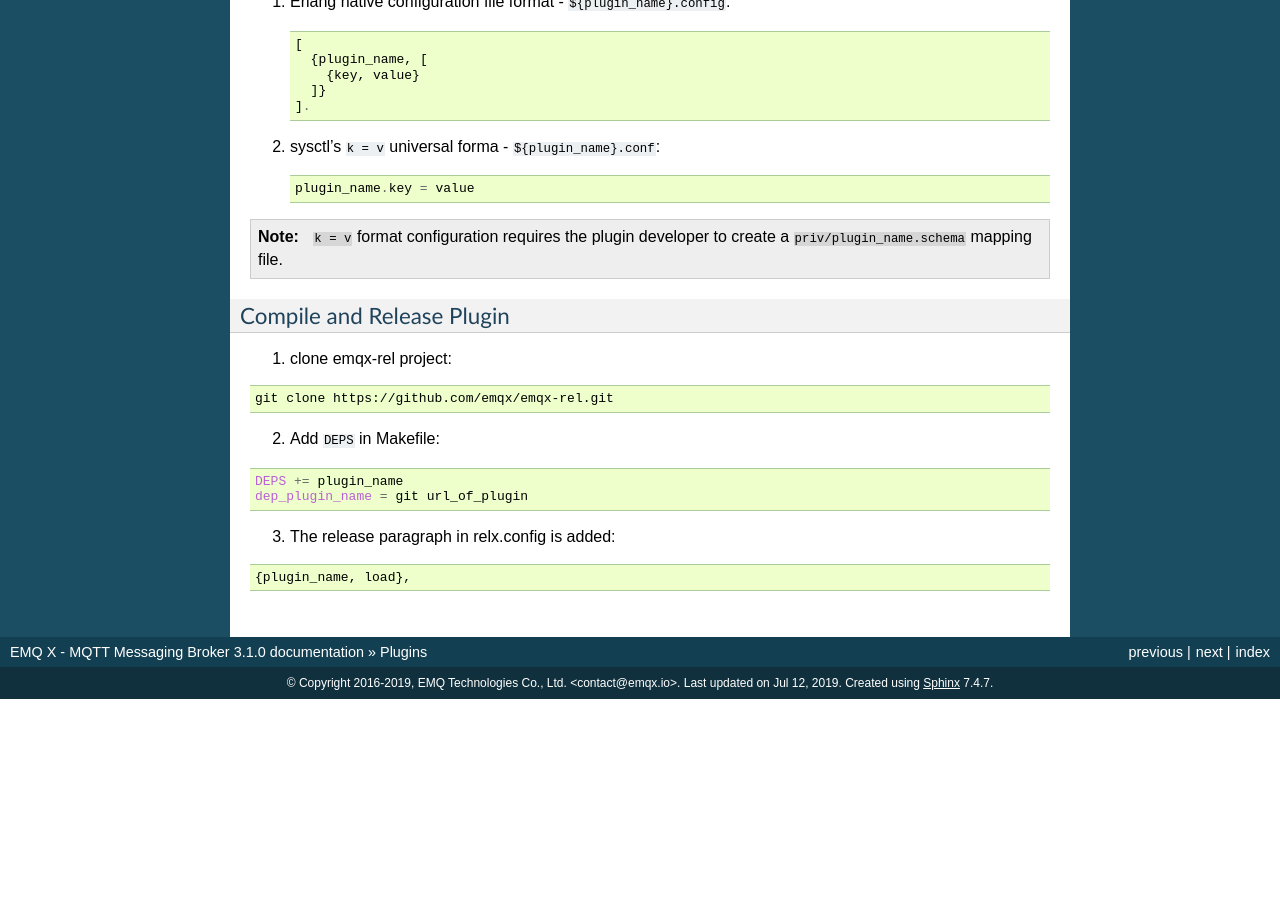
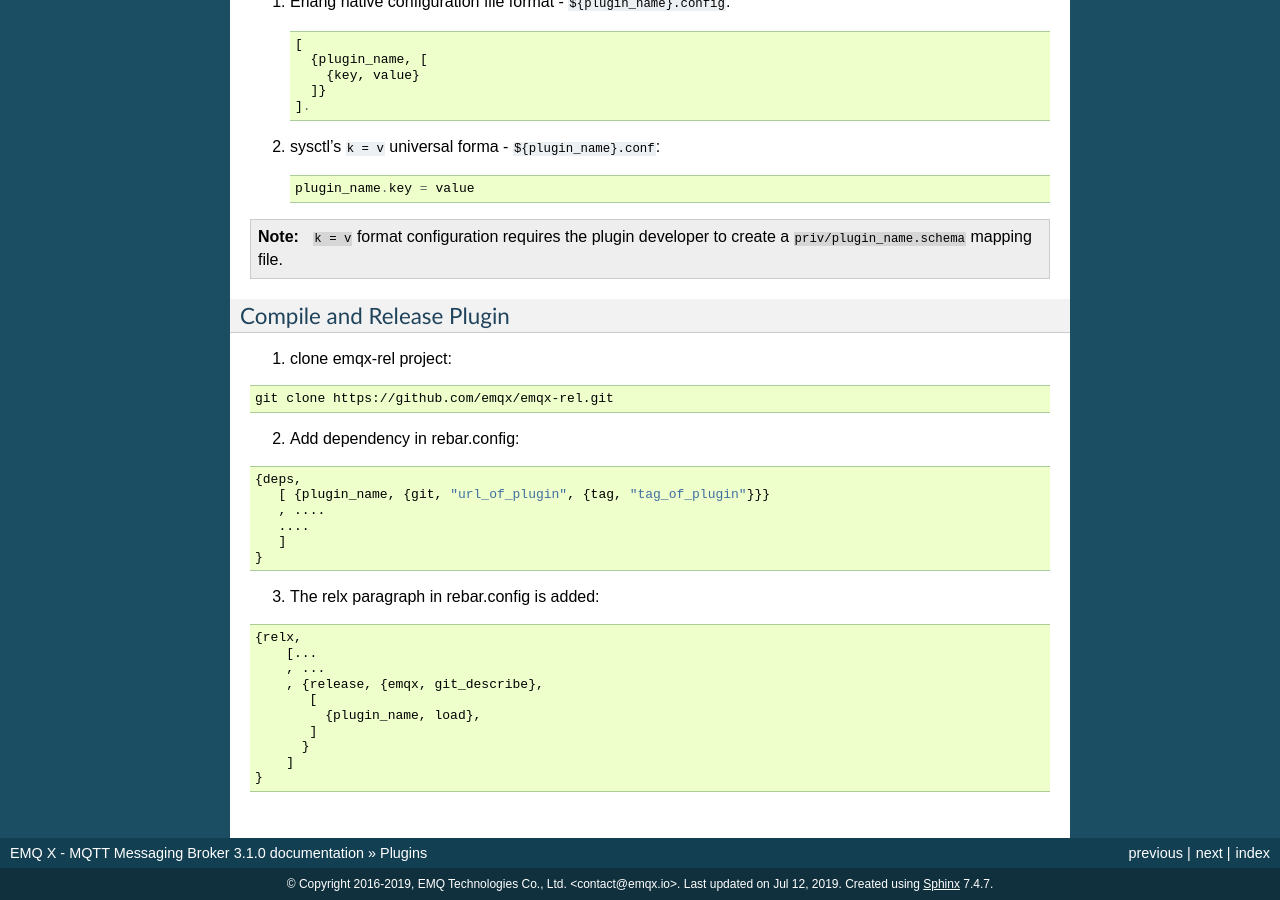
Before and after one commit to emqxarchive/emqx-docs-en, a Sphinx documentation site: the page built from source/plugins.rst, in a window 1280 px wide and 900 px high, scrolled down 20263 px. Built offline with Sphinx 7.4.7, drawn with Linux system fonts in a browser that asks for light colours; before the commit the page ends 20962 px from its top, so only the background shows below that.

Commit message:
Update plugin doc

```diff
--- a/source/plugins.rst
+++ b/source/plugins.rst
@@ -1257,18 +1257,31 @@ Compile and Release Plugin
 
     git clone https://github.com/emqx/emqx-rel.git
 
-2. Add ``DEPS`` in Makefile:
-
-.. code:: makefile
-
-    DEPS += plugin_name
-    dep_plugin_name = git url_of_plugin
-
-3. The release paragraph in relx.config is added:
+2. Add dependency in rebar.config:
 
 .. code:: erlang
 
-    {plugin_name, load},
+    {deps,
+       [ {plugin_name, {git, "url_of_plugin", {tag, "tag_of_plugin"}}}
+       , ....
+       ....
+       ]
+    }
+
+3. The relx paragraph in rebar.config is added:
+
+.. code:: erlang
+
+    {relx,
+        [...
+        , ...
+        , {release, {emqx, git_describe},
+           [
+             {plugin_name, load},
+           ]
+          }
+        ]
+    }
 
 .. _emqx_dashboard:        https://github.com/emqx/emqx-dashboard
 .. _emqx_retainer:         https://github.com/emqx/emqx-retainer
```
